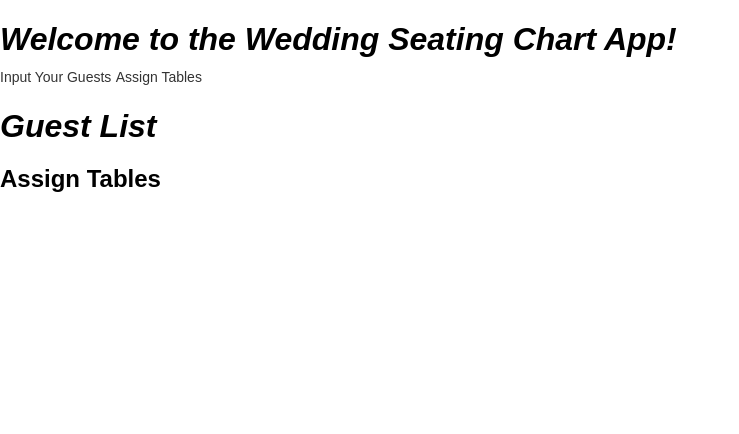
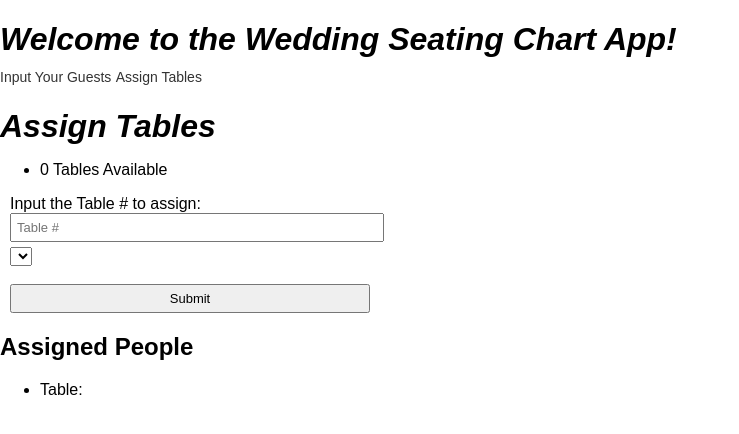
Before and after one commit to jmg2107/wedding-chart, a website: page public/client/index.html at #/tables in a window 1280 px wide. Shown: the whole page, without its empty margins (0-739 px from the left). Drawn offline with Linux system fonts and the light colour scheme; no server answers.

Commit message:
added assignTables section

```diff
--- a/public/client/table/assignTable.js
+++ b/public/client/table/assignTable.js
@@ -2,7 +2,9 @@ angular.module('seating.tables',[])
 
 .controller('TableController', function($scope, $http, Display){
   $scope.tables = {
-    guestlist: []
+    guestlist: [],
+    numTables: 0,
+    tableCol: {}
   };
 
   $scope.getGuests = function(){
@@ -10,6 +12,8 @@ angular.module('seating.tables',[])
     .then(function(guestlist){
       $scope.tables.guestlist = guestlist;
       console.log("guests: ", $scope.tables.guestlist);
+      $scope.tables.numTables = Math.ceil($scope.tables.guestlist.length/10);
+      console.log("numTabls is ", $scope.tables.numTables);
     });
   };
 
--- a/public/client/table/table.html
+++ b/public/client/table/table.html
@@ -1,9 +1,24 @@
 <div ng-controller='TableController'>
-  <h1> Guest List </h1>
-  <ul ng-model='name'>
-  <li ng-repeat='name in tables.guestlist'>{{name.name}}</li>
+
+  <h1>Assign Tables</h1>
+  <ul ng-model='tables.numTables'>
+  <li >{{tables.numTables}} Tables Available</li>
   </ul>
 
-  <h2>Assign Tables</h2>
+  <form name="assignTablesForm">
+    Input the Table # to assign:
+    <input type='text' ng-model='tableNo' placeholder='Table #'>
+    <select ng-model="names">
+    <option ng-repeat='names in tables.guestlist'>{{names.name}}</option>
+    </select>
+    <br><br>
+    <input type="submit" ng-submit="assign(tableNo, names.name)">
+    {{tableNo}}  {{names.name}}
+  </form>
+  <h2>Assigned People</h2>
+  <ul ng-model='tables.numTables'>
+  <li >  Table: </li>
+  </ul>
+
 
 </div>
```
